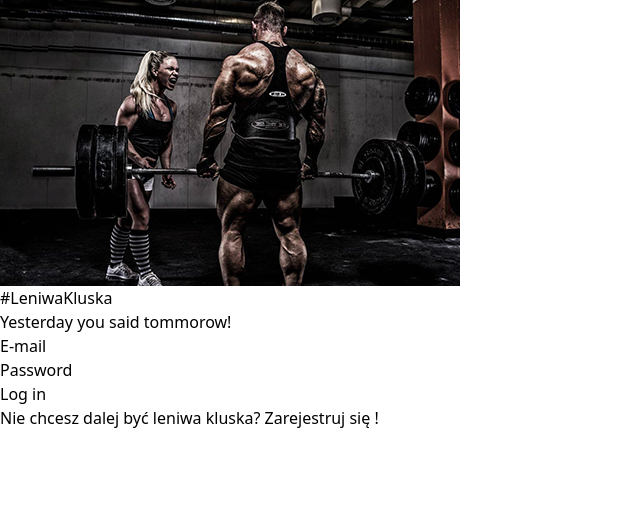
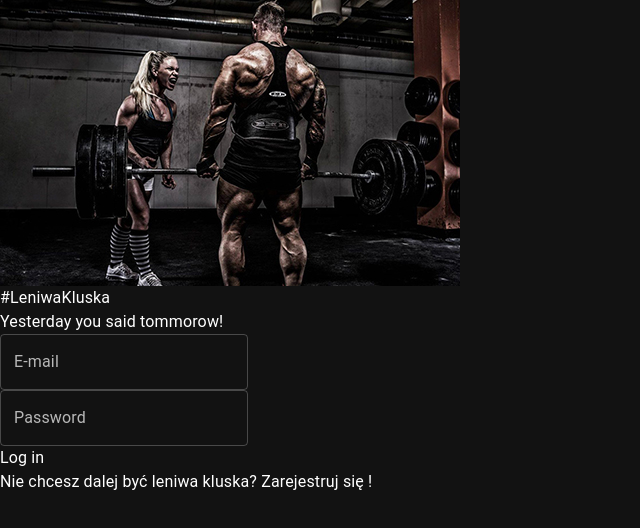
Before and after one commit to ikrystian/kluska-react, a React (Vite) app: page /auth/login in a window 1280 px wide. Shown: the top 528 px of the page, without its empty margins (0-640 px from the left). Built offline with nearby package versions, Linux system fonts and the light colour scheme.

Commit message:
Add new inputs into login form

```diff
--- a/src/components/LoginForm.tsx
+++ b/src/components/LoginForm.tsx
@@ -1,21 +1,36 @@
-import React from 'react';
+import * as yup from 'yup';
+import { useForm } from 'react-hook-form';
+import { yupResolver } from '@hookform/resolvers/yup';
+import { TextField } from '@mui/material';
 import axios from 'axios';
-import { signal } from "@preact/signals-core";
 import { token } from '../router/auth/AuthSignal.ts';
+
+class FromData {
+}
 
 export default function LoginForm() {
 
-    const userForm = signal({email: '', password: ''})
+    type FormData = {
+        email: string;
+        password: string;
+    }
 
+    const schema = yup
+        .object()
+        .shape(
+            {
+                email: yup.string().email().required(),
+                password: yup.string().required(),
+            }
+        )
+        .required()
 
-    const login = (event: React.FormEvent<HTMLFormElement>) => {
-        event.preventDefault()
-        const user = {
-            email: userForm.value.email,
-            password: userForm.value.password
-        }
+    const {register, handleSubmit, formState: {errors}} = useForm<FormData>({
+        resolver: yupResolver(schema)
+    })
 
-        axios.post(`${import.meta.env.VITE_API_URL}auth/signin`, user, {
+    const onSubmit = (data: FromData) => {
+        axios.post(`${import.meta.env.VITE_API_URL}auth/signin`, data, {
             headers: {'Content-Type': 'application/json'}
         })
             .then(res => {
@@ -28,24 +43,18 @@ export default function LoginForm() {
                 console.error(error);
             })
     }
+
     return (
-        <form onSubmit={login}>
+        <form onSubmit={handleSubmit(onSubmit)}>
+            <div className={'flex flex-col gap-2 mb-5'}>
+                <TextField type="email" {...register('email')} error={Boolean(errors.email)}
+                           helperText={errors.email && errors.email.message} id="email" label="E-mail"
+                           variant="outlined"/>
+            </div>
             <div className={'flex flex-col gap-2 mb-2'}>
-                <label htmlFor="email"
-                       className={'text-white'} >E-mail</label>
-                <input type="email" id="email" name="email"
-                       onChange={(event) => {
-                           userForm.value.email = event.target.value;
-                       }}
-                       className="email py-1 px-3 outline" required/>
-            </div>
-            <div className={'flex flex-col mb-5'}>
-                <label htmlFor="password" className={'text-white'}>Password</label>
-                <input type="password" id="password" name="password" className="password  py-1 px-3 outline"
-                       onChange={(event) => {
-                           userForm.value.password = event.target.value;
-                       }}
-                       required/>
+                <TextField type="password" {...register('password')} error={Boolean(errors.password)}
+                           helperText={errors.password && errors.password.message} id="password" label="Password"
+                           variant="outlined"/>
             </div>
             <button type="submit" className={'block w-full p-2 bg-blue-950 mb-5 text-white'}>Log in</button>
         </form>
--- a/src/main.tsx
+++ b/src/main.tsx
@@ -1,11 +1,23 @@
 import React from 'react'
 import ReactDOM from 'react-dom/client'
+import { ThemeProvider, createTheme } from '@mui/material/styles';
+import CssBaseline from '@mui/material/CssBaseline';
 
 import './index.css';
 import App from './App';
 
+const darkTheme = createTheme({
+    palette: {
+        mode: 'dark',
+    },
+});
+
+
 ReactDOM.createRoot(document.getElementById('root')!).render(
     <React.StrictMode>
-        <App />
+        <ThemeProvider theme={darkTheme}>
+            <CssBaseline/>
+            <App/>
+        </ThemeProvider>
     </React.StrictMode>
 );
```
